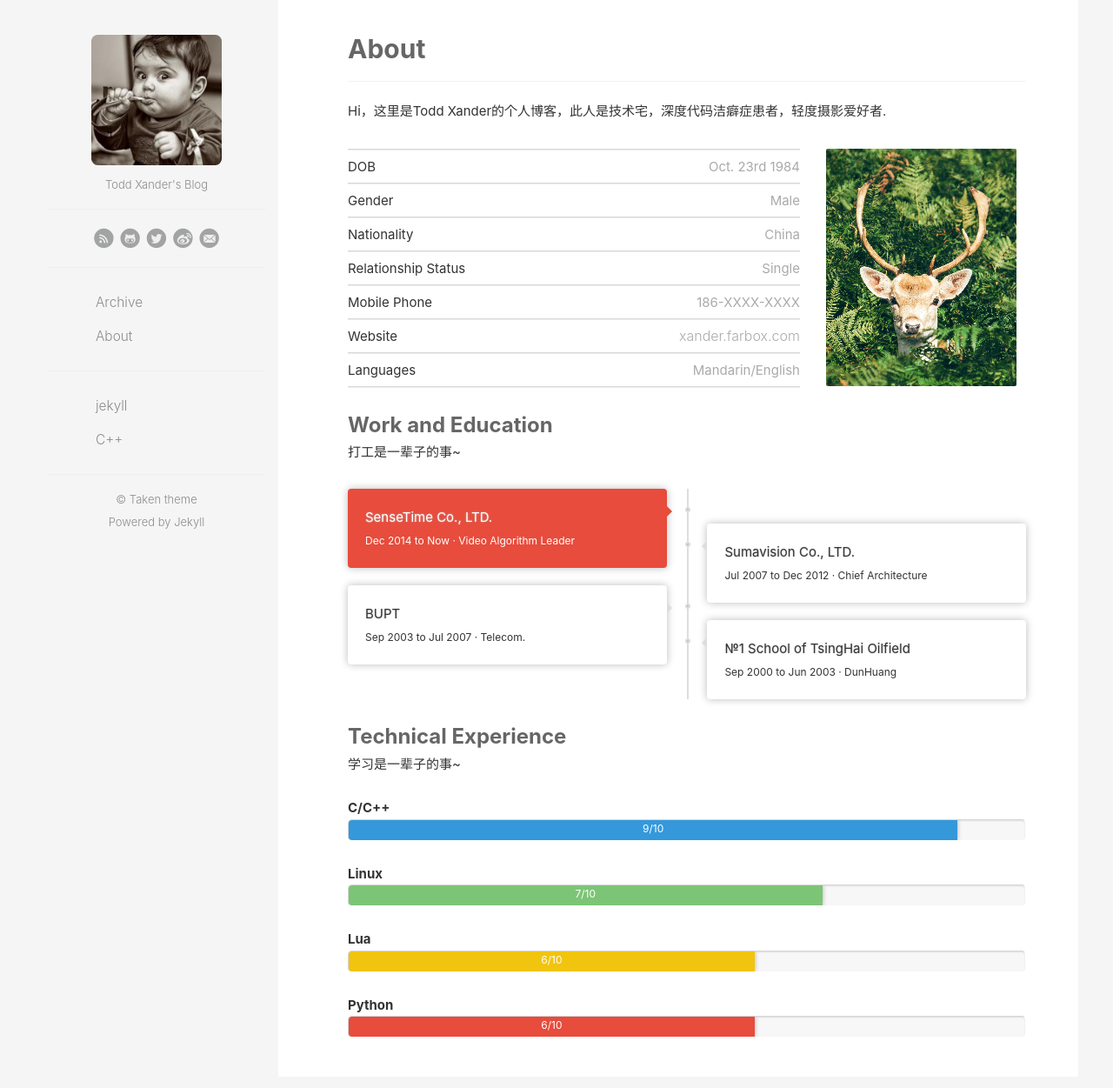
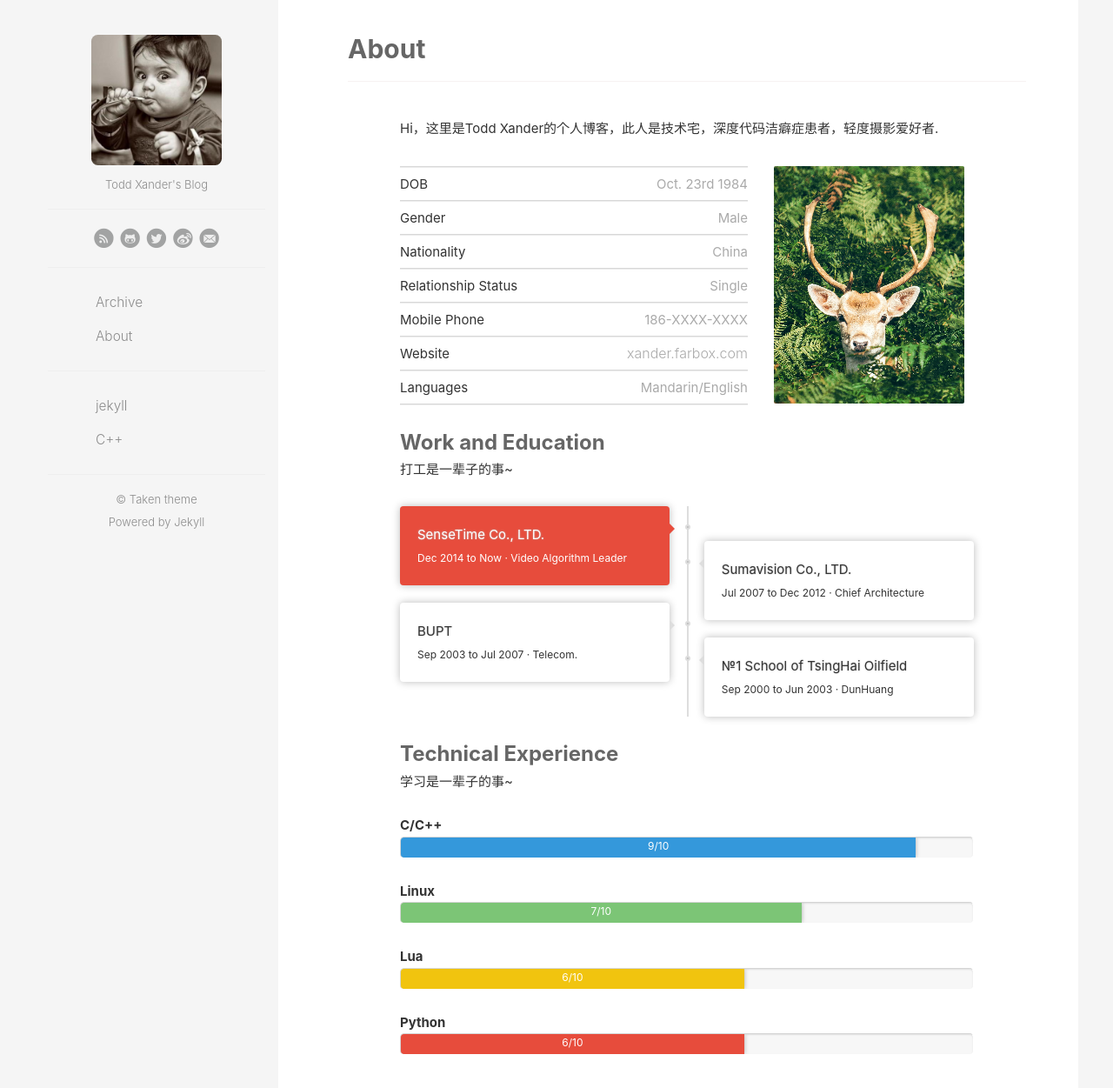
Before and after one commit to todd-xander/todd-xander.github.io, a Jekyll site: the page built from about.md, in a window 1280 px wide and 1273 px high. Shown: the top 1251 px of the window at 87% size. Built offline with Jekyll 4.4.1, drawn with Linux system fonts in a browser that asks for light colours.

Commit message:
Update about.md

```diff
--- a/about.md
+++ b/about.md
@@ -629,7 +629,7 @@ border-left: 1px #D5D5D5 solid;
   }
 }
 </style>
-<article id="About-Me" class="entry group format-standard" style="max-width:800px;">
+<article id="About-Me" class="entry group format-standard" style="max-width:800px;margin:40px 60px">
   <div class="entry-contain">
     <div class="entry-content">
 
```
